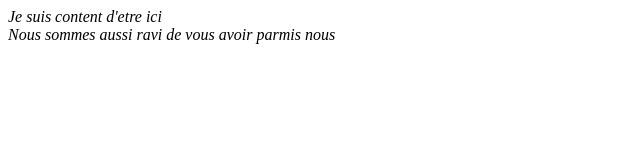
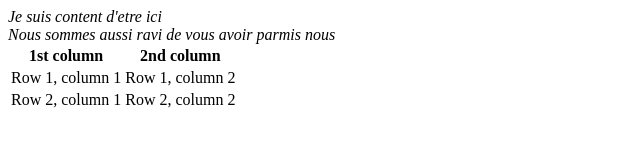
Before and after one commit to michelo243/data_isig20, a plain HTML site: page index.html in a window 1280 px wide. Shown: the whole page, without its empty margins (0-640 px from the left). Drawn offline with Linux system fonts and the light colour scheme.

Commit message:
Tonton2 a bien bosser et commit

```diff
--- a/index.html
+++ b/index.html
@@ -5,6 +5,21 @@
         <i>Je suis content d'etre ici</i> </br>
         <i>Nous sommes aussi ravi de vous avoir parmis nous</i> </br>
 
+        <table>
+            <tbody>
+            <tr>
+                <th>1st column</th>
+                <th>2nd column</th>
+            </tr>
+            <tr>
+                <td>Row 1, column 1</td>
+                <td>Row 1, column 2</td>
+            </tr>
+                <td>Row 2, column 1</td>
+                <td>Row 2, column 2</td>
+            </tbody>
+        </table>
+
     </body>
 
 </html>
```
Also changed, not shown: exemples-JS.html (added, +15 -0 lines), exemples.js.txt (added), 1 other file.
